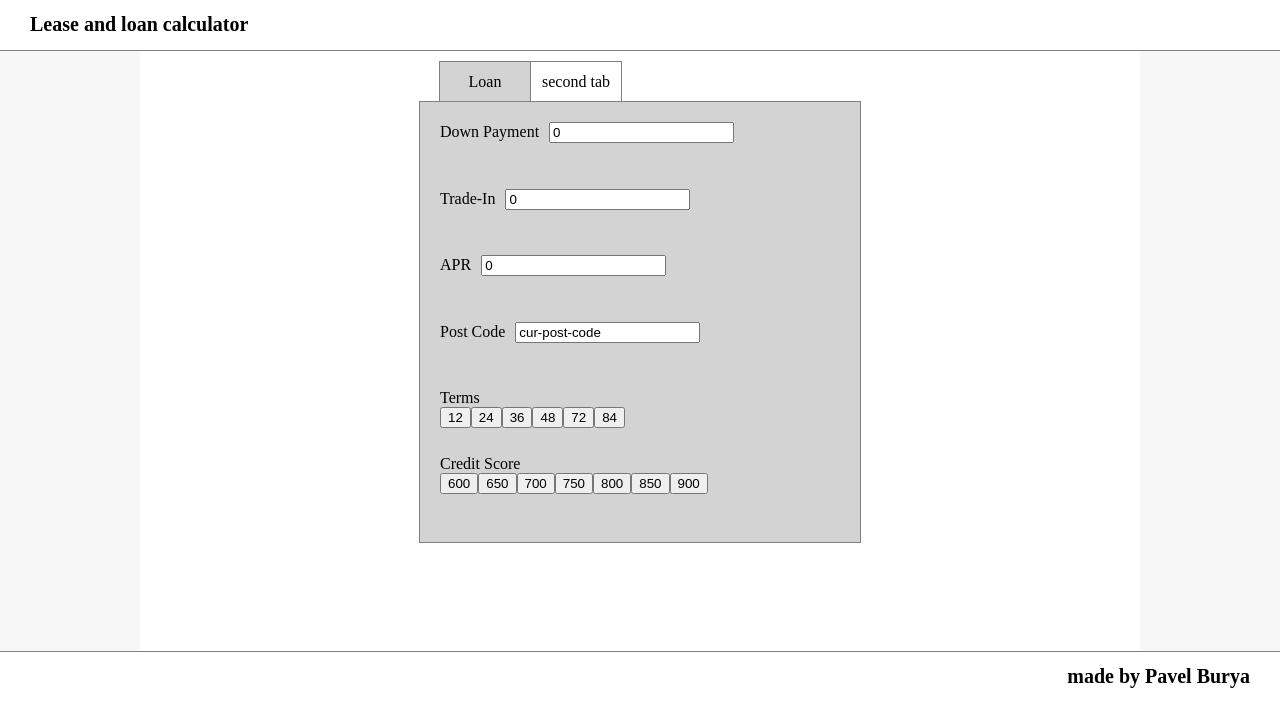
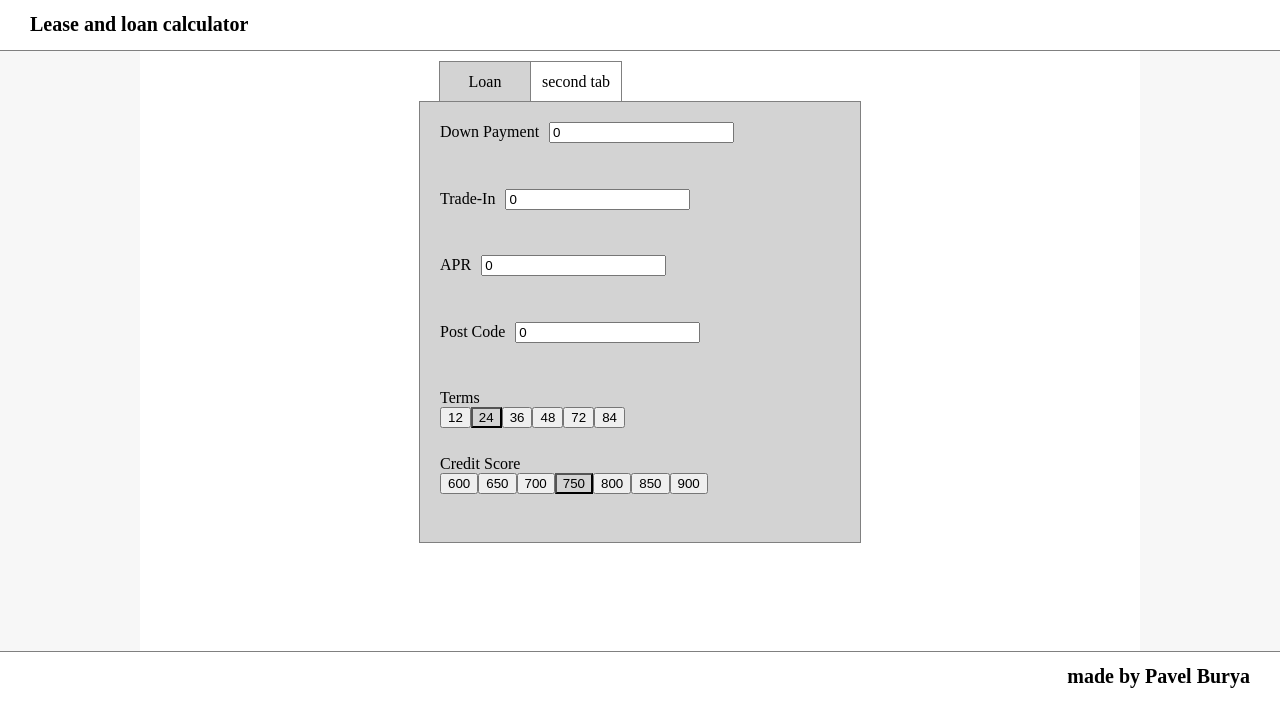
Before and after one commit to Pburua/lease-loan-calculator, a React app: page / in a window 1280 px wide. Shown: the top 726 px of the page. Built offline with nearby package versions, Linux system fonts and the light colour scheme; no server answers.

Commit message:
feat: make post code be loaded from ipInfo

```diff
--- a/src/js/components/App.js
+++ b/src/js/components/App.js
@@ -68,7 +68,7 @@ class App extends React.Component {
             <TextInput idName={'downPayment'} pageName={'Down Payment'} defValue={0}/>
             <TextInput idName={'tradeIn'} pageName={'Trade-In'} defValue={0}/>
             <TextInput idName={'apr'} pageName={'APR'} defValue={0}/>
-            <TextInput idName={'postCode'} pageName={'Post Code'} defValue={'cur-post-code'}/>
+            <TextInput idName={'postCode'} pageName={'Post Code'} defValue={0}/>
             <ButtonRowInput idName={'terms'} pageName={'Terms'} defValue={24} values={[12, 24, 36, 48, 72, 84]}/>
             <ButtonRowInput idName={'creditScore'} pageName={'Credit Score'} defValue={750} values={[600, 650, 700, 750, 800, 850, 900]}/>
           </div>
--- a/src/js/components/TextInput.js
+++ b/src/js/components/TextInput.js
@@ -1,13 +1,42 @@
 import React from 'react';
 
 class TextInput extends React.Component {
+  constructor(props) {
+    super(props);
+    this.state = {
+      inputValue: this.props.defValue,
+    }
+  }
+
+  handleChange(event) {
+    this.setState({ inputValue: event.target.value })
+  }
+
+  async loadIpInfo() {
+    const IP_INFO_ACCESS_TOKEN = '09f4aded924de8';
+
+    const response = await fetch('https://ipinfo.io/json?token=' + IP_INFO_ACCESS_TOKEN);
+    return await response.json();
+  }
+
+  componentDidMount() {
+    if (this.props.idName === 'postCode') {
+      this.loadIpInfo()
+        .then((ipData) => {
+          this.setState({
+            inputValue: ipData.postal,
+          });
+        });
+    }
+  }
 
   render() {
-
     return (
       <div className={'text-input'}>
         <label htmlFor={this.props.idName}>{this.props.pageName}</label>
-        <input id={this.props.idName} type="text" defaultValue={this.props.defValue}/>
+        <input id={this.props.idName} type="text"
+               value={this.state.inputValue}
+               onChange={this.handleChange.bind(this)}/>
       </div>
     );
   }
--- a/src/style.scss
+++ b/src/style.scss
@@ -98,6 +98,13 @@ section {
 
    .btn-row-input {
     flex: 1;
+
+    button {
+
+     &.selected {
+      background: lightgray;
+     }
+    }
    }
   }
  }
```
